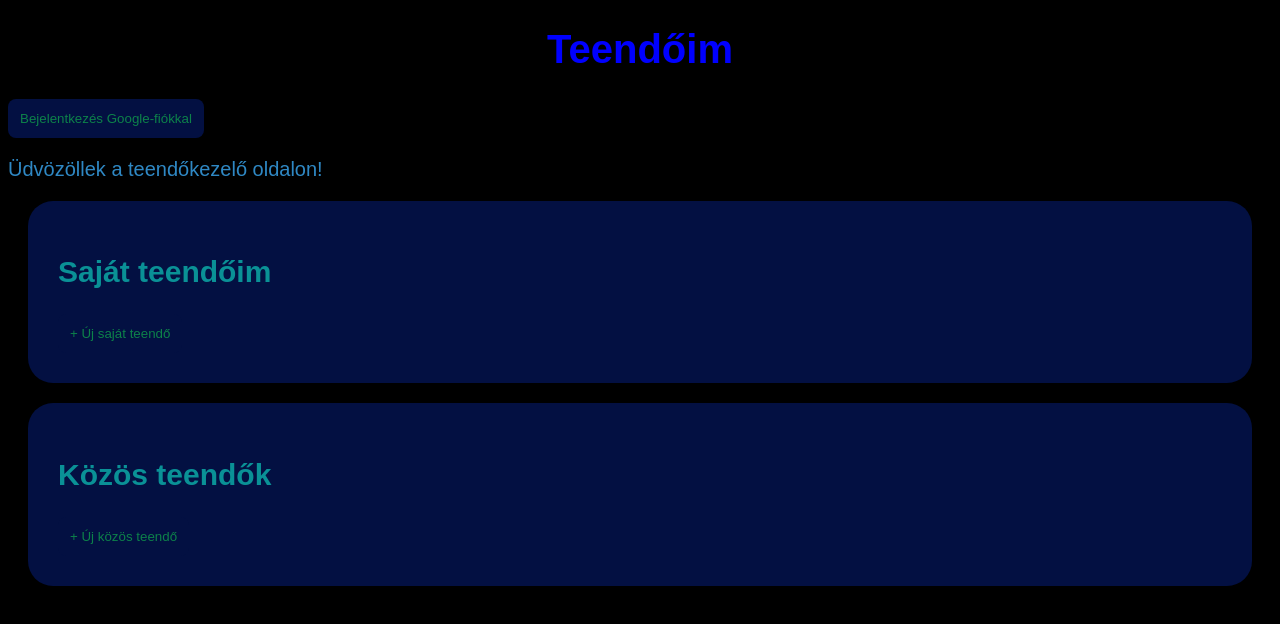
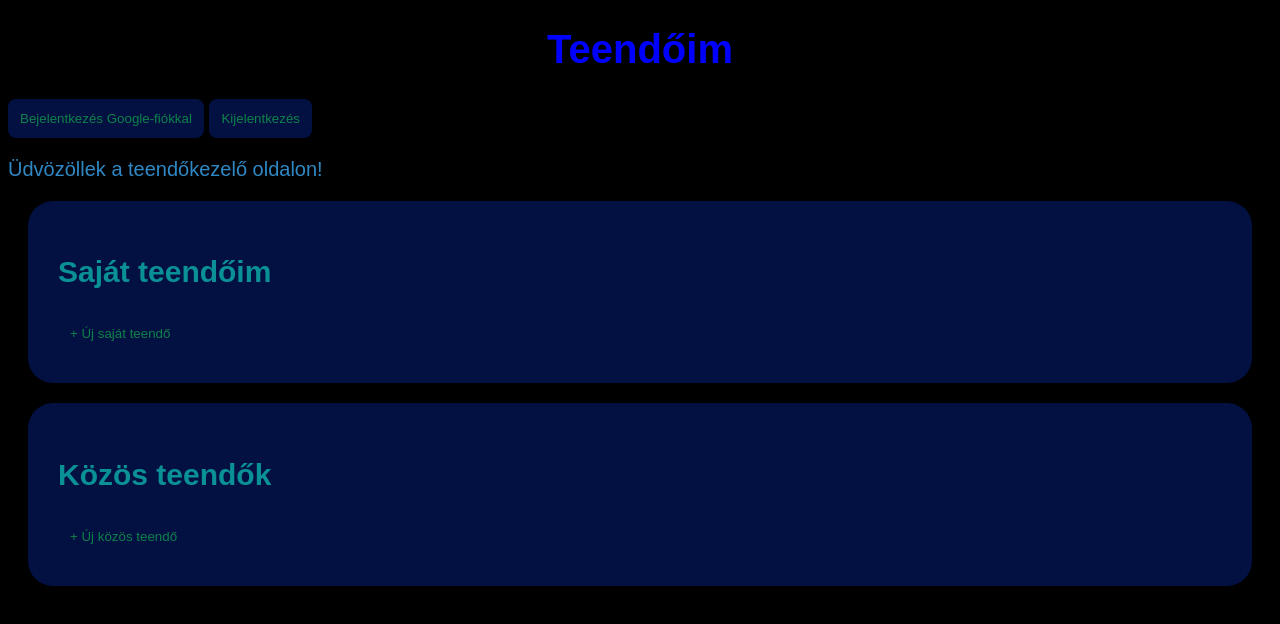
Before and after one commit to makkaimarcell-lab/feladatkezelo, a plain HTML site: page index.html in a window 1280 px wide. Drawn offline with Linux system fonts and the light colour scheme; no server answers.

Commit message:
Update index.html

```diff
--- a/index.html
+++ b/index.html
@@ -10,7 +10,10 @@
 <body>
 
     <h1>Teendőim</h1>
-    <button id="belepesBtn">Bejelentkezés Google-fiókkal</button>
+<button id="belepesBtn">Bejelentkezés Google-fiókkal</button>
+
+<button id="kijelentkezesBtn">Kijelentkezés</button>
+
 <p id="felhasznaloNev"></p>
     <p>Üdvözöllek a teendőkezelő oldalon!</p>
 
```
